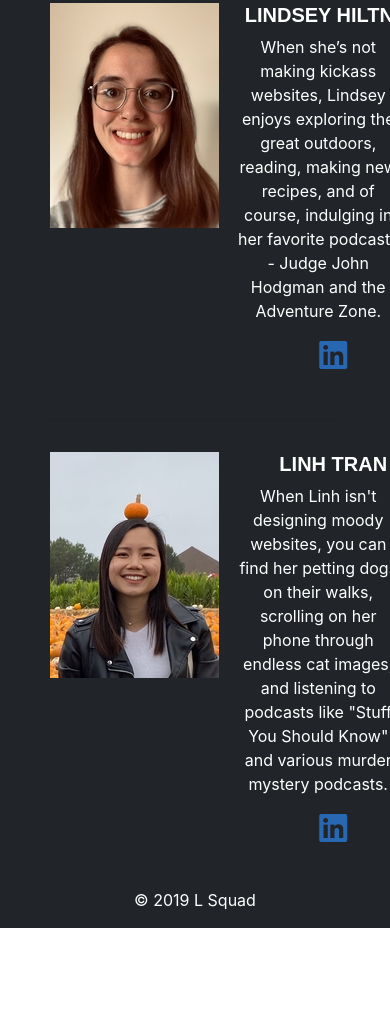
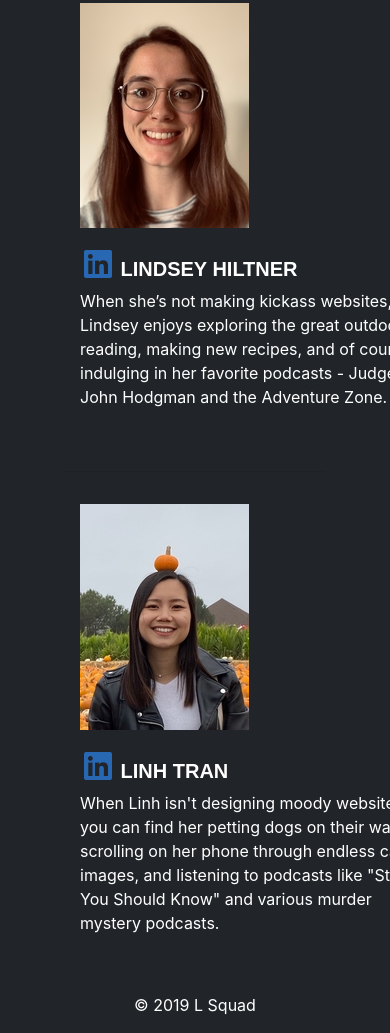
Before and after one commit to tranln025/podfeedr, a website: page views/auth/signin.html in a window 390 px wide. Shown: the part 742-1775 px from the top of the page. Before the commit the page ends 1670 px from the top, so only its background shows below. Drawn offline with nearby package versions, Linux system fonts and the light colour scheme; a web font is replaced by a local one.

Commit message:
Adjusted responsive design (#50)

```diff
--- a/public/styles/main.css
+++ b/public/styles/main.css
@@ -1,4 +1,12 @@
 @import url('https://fonts.googleapis.com/css?family=Hind+Madurai&display=swap');
+
+body {
+  margin: 0;
+}
+
+.row {
+  margin: 0;
+}
 
 h1, h2, h3, h4, h5, h6 {
   font-family: 'Hind Madurai', sans-serif;
@@ -251,6 +259,7 @@ a:hover {
 footer {
   background-color: #212529;
   color: white;
+  max-width: 100%;
 }
 
 .about-us {
@@ -268,6 +277,10 @@ footer p {
 }
 
 .portrait-desc {
+  display: inline-block;
+}
+
+footer h5 {
   display: inline-block;
 }
 
@@ -342,6 +355,22 @@ footer p {
   }
 }
 
+@media (max-width: 660px) {
+  .dev2 {
+    display: flex;
+    flex-direction: column;
+    flex-wrap: wrap;
+  }
+
+  .portrait {
+    margin-bottom: 20px;
+  }
+
+  .portrait-desc {
+    padding: 0;
+  }
+}
+
 @media (max-width: 576px) {
   #signin-form {
     height: 350px;
@@ -353,8 +382,4 @@ footer p {
     caret-color:#17a2b8;
     transition: width 0.4s linear;
   }
-
-  .devs {
-    text-align: center;
-  }
 }
--- a/views/auth/signin.html
+++ b/views/auth/signin.html
@@ -62,27 +62,27 @@
             <h4 class="about-us">About The Devs</h4>
             <div class="devs row">
                 <div class="dev col mt-md-0 mt-3">
-                    <div class="dev2 row">
+                    <div class="lindsey dev2 row">
                         <div class="portrait col"><img src="/images/lindsey.jpg" alt="Lindsey"></div>
                         <div class="portrait-desc col">
-                            <h5 class="text-uppercase font-weight-bold">Lindsey Hiltner</h5>
-                            <p>When she’s not making kickass websites, Lindsey enjoys exploring the great outdoors, reading, making new recipes, and of course, indulging in her favorite podcasts - Judge John Hodgman and the Adventure Zone.</p>
                             <a href="https://www.linkedin.com/in/lindsey-hiltner/" class="btn-floating btn-li mx-1">
                                 <i class="fab fa-linkedin fa-2x"> </i>
                             </a>
+                            <h5 class="text-uppercase font-weight-bold">Lindsey Hiltner</h5>
+                            <p>When she’s not making kickass websites, Lindsey enjoys exploring the great outdoors, reading, making new recipes, and of course, indulging in her favorite podcasts - Judge John Hodgman and the Adventure Zone.</p>
                         </div>
                     </div>
                 </div>
                 <hr class="clearfix w-100 d-md-none pb-3">
                 <div class="dev col mb-md-0 mb-3">
-                    <div class="dev2 row">
+                    <div class="linh dev2 row">
                         <div class="portrait col"><img src="/images/linh.jpg" alt="Linh"></div>
                         <div class="portrait-desc col">
-                            <h5 class="text-uppercase font-weight-bold">Linh Tran</h5>
-                            <p>When Linh isn't designing moody websites, you can find her petting dogs on their walks, scrolling on her phone through endless cat images, and listening to podcasts like "Stuff You Should Know" and various murder mystery podcasts.</p>
                             <a href="https://www.linkedin.com/in/linhntran/" class="btn-floating btn-li mx-1">
                                 <i class="fab fa-linkedin fa-2x"> </i>
                             </a>
+                            <h5 class="text-uppercase font-weight-bold">Linh Tran</h5>
+                            <p>When Linh isn't designing moody websites, you can find her petting dogs on their walks, scrolling on her phone through endless cat images, and listening to podcasts like "Stuff You Should Know" and various murder mystery podcasts.</p>
                         </div>
                     </div>
                 </div>
```
Also changed, not shown: views/auth/signup.html (+7 -6 lines).
